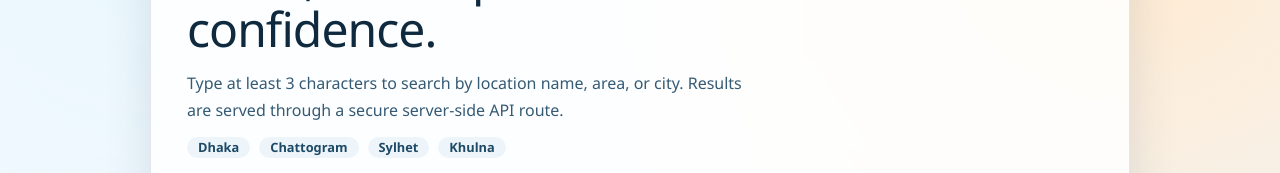
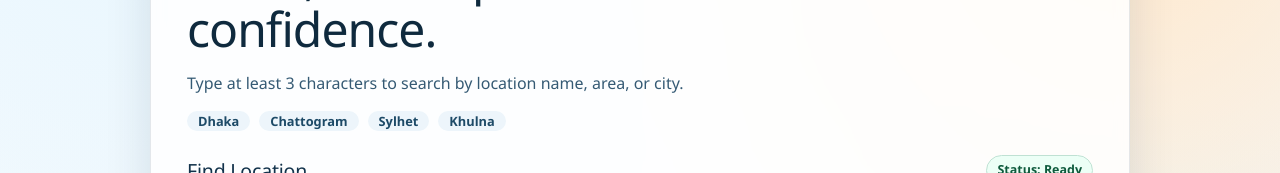
Before and after one commit to Atik1000/barikoi-location-finder, a Next.js app: page / in a window 1280 px wide. Shown: the part 215-388 px from the top of the page. Built offline with nearby package versions, Linux system fonts and the light colour scheme; no server answers.

Commit message:
style: remove redundant information from search instructions

```diff
--- a/src/app/page.tsx
+++ b/src/app/page.tsx
@@ -108,8 +108,7 @@ export default function Home() {
             <p className={styles.badge}>Barikoi Location Finder</p>
             <h1>Search smarter, locate faster, and explore with confidence.</h1>
             <p>
-              Type at least 3 characters to search by location name, area, or city. Results are
-              served through a secure server-side API route.
+              Type at least 3 characters to search by location name, area, or city.
             </p>
             <div className={styles.shortcutRow}>
               {QUICK_CITIES.map((city) => (
```
